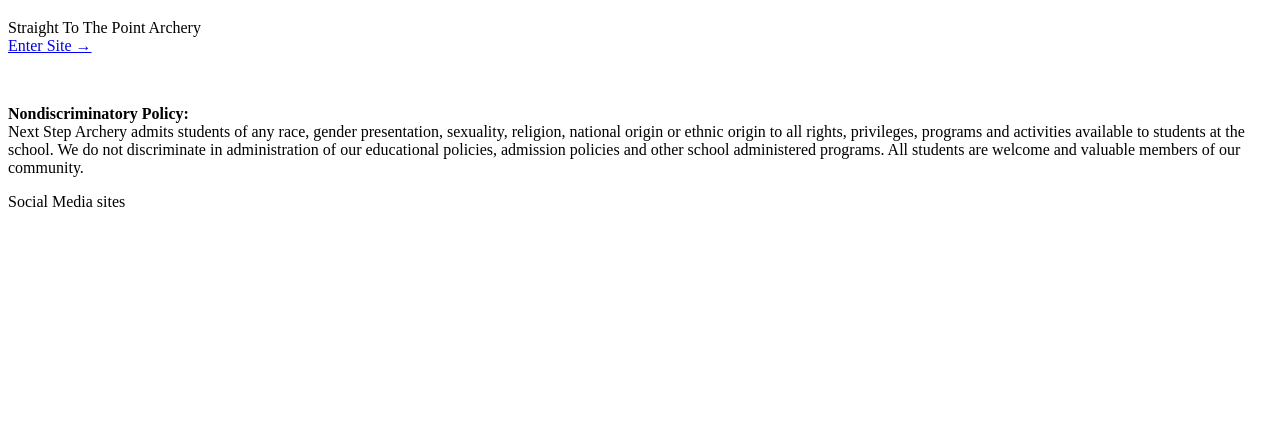
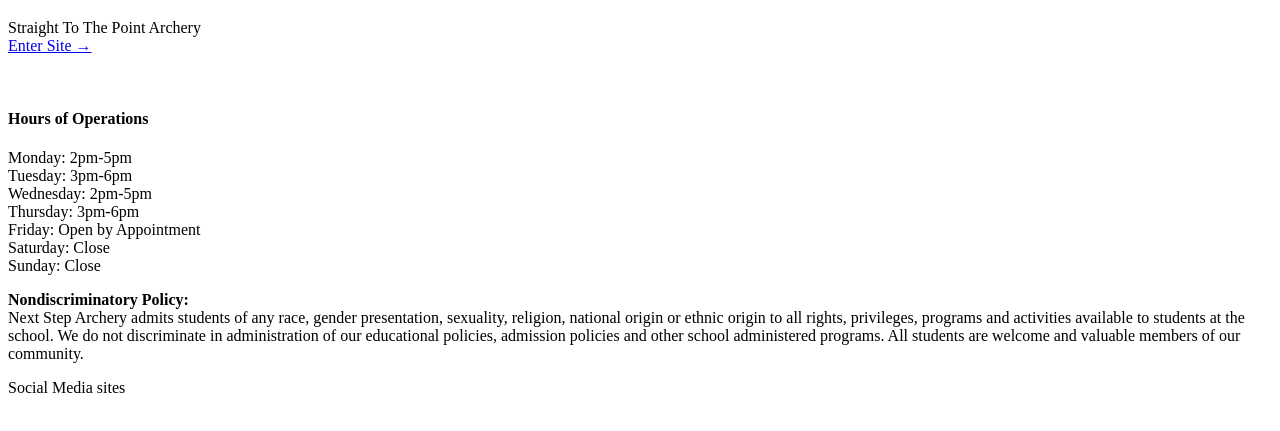
Before and after one commit to pinedaa04/stp-archery, a plain HTML site: page index.html in a window 1280 px wide. Shown: the part 61-492 px from the top of the page. Drawn offline with Linux system fonts and the light colour scheme.

Commit message:
hours added to index

```diff
--- a/index.html
+++ b/index.html
@@ -18,6 +18,9 @@
 
     <img >
 
+    <h4>Hours of Operations</h4>
+    <p class="home-hours">Monday: 2pm-5pm <br> Tuesday: 3pm-6pm <br> Wednesday: 2pm-5pm <br> Thursday: 3pm-6pm <br> Friday: Open by Appointment <br> Saturday: Close <br> Sunday: Close  </p>
+
   <footer>
       <p class="nondeiscrimination"> <b>Nondiscriminatory Policy: </b> <br>
 Next Step Archery admits students of any race, gender presentation, sexuality, religion, national origin or ethnic origin to all rights, privileges, programs and activities available to students at the school. We do not discriminate in administration of our educational policies, admission policies and other school administered programs. All students are welcome and valuable members of our community.
```
